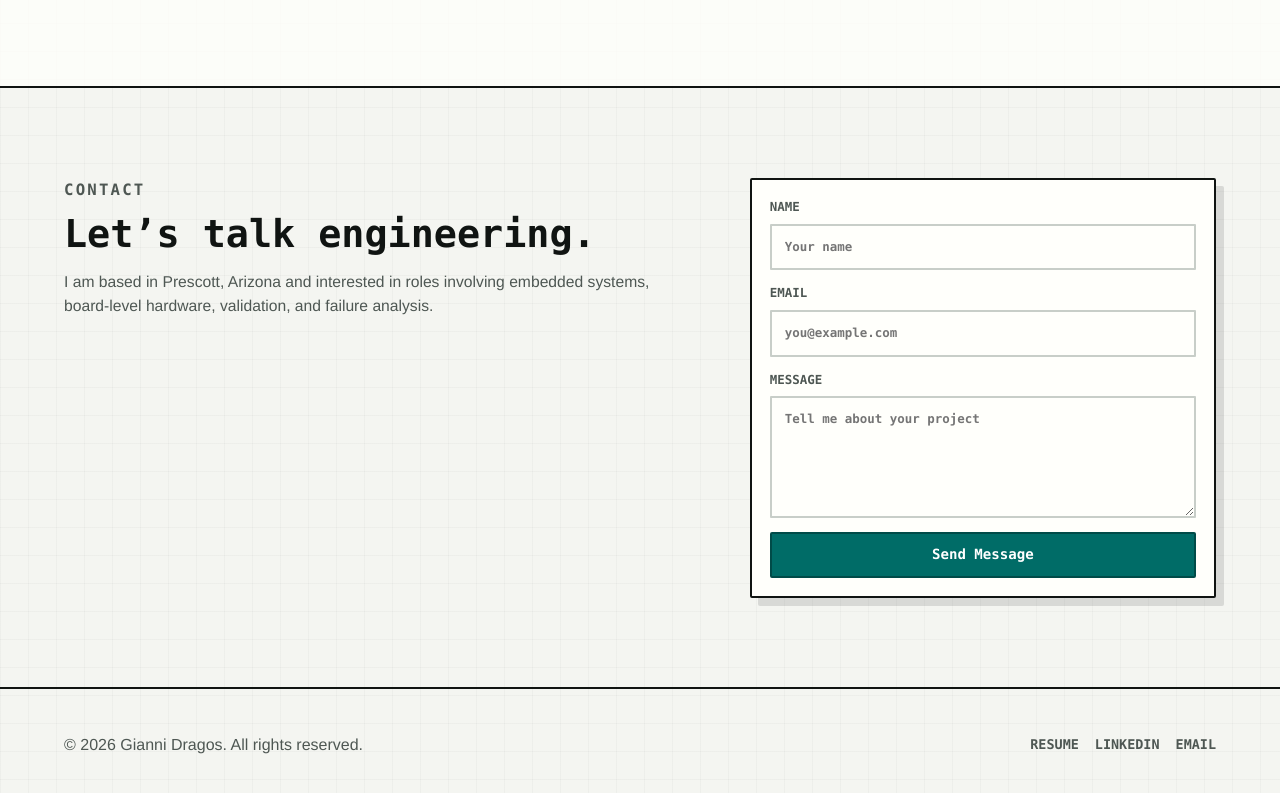
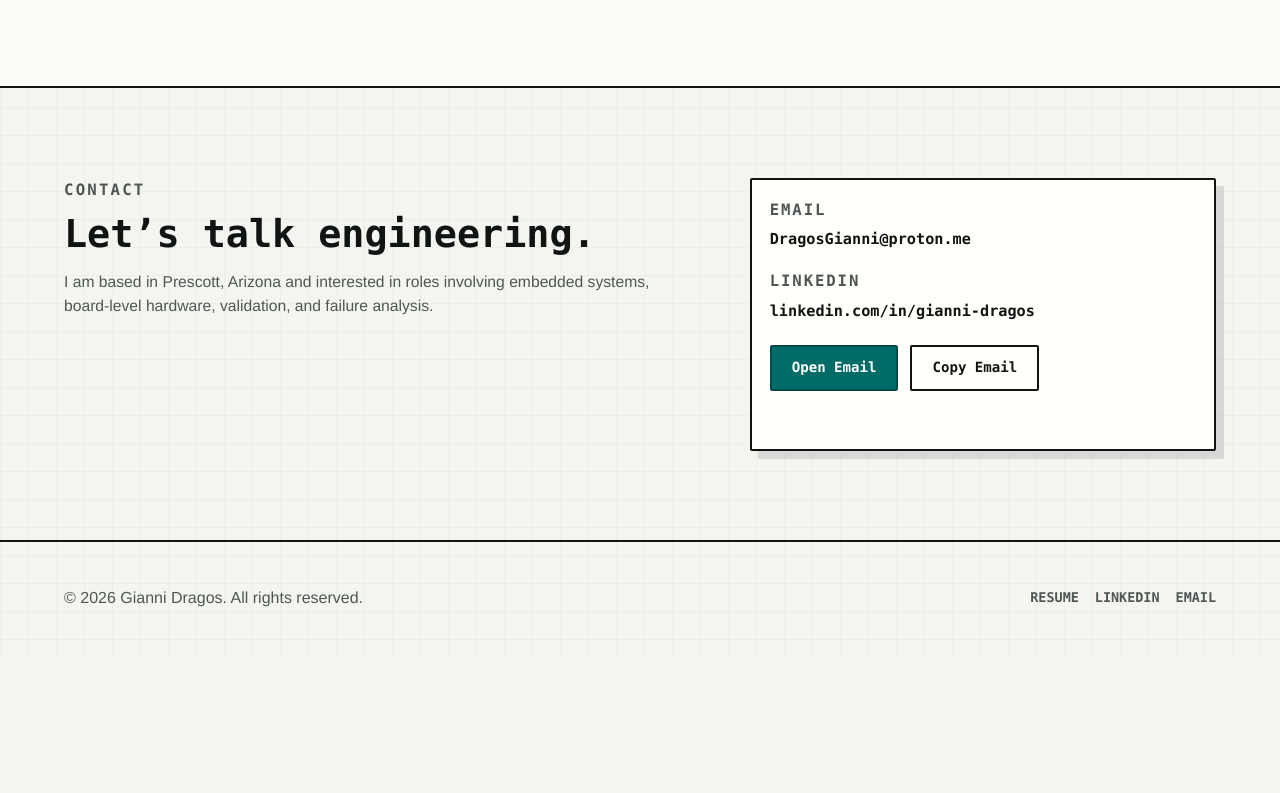
Before and after one commit to Gio-Dra/portfolio, a plain HTML site: page index.html in a window 1280 px wide. Shown: the part 2805-3598 px from the top of the page. After the commit the page ends 3459 px from the top, so only its background shows below. Drawn offline with Linux system fonts and the light colour scheme.

Commit message:
Mail Fix

```diff
--- a/index.html
+++ b/index.html
@@ -237,21 +237,21 @@
             embedded systems, board-level hardware, validation, and failure analysis.
           </p>
         </div>
-        <form class="contact-form" action="mailto:DragosGianni@proton.me" method="post" enctype="text/plain">
-          <label>
-            Name
-            <input type="text" name="name" placeholder="Your name" required>
-          </label>
-          <label>
-            Email
-            <input type="email" name="email" placeholder="you@example.com" required>
-          </label>
-          <label>
-            Message
-            <textarea name="message" rows="5" placeholder="Tell me about your project" required></textarea>
-          </label>
-          <button class="button" type="submit">Send Message</button>
-        </form>
+        <div class="contact-card">
+          <div>
+            <p class="contact-label">Email</p>
+            <a class="contact-value" href="mailto:DragosGianni@proton.me?subject=Portfolio%20Inquiry">DragosGianni@proton.me</a>
+          </div>
+          <div>
+            <p class="contact-label">LinkedIn</p>
+            <a class="contact-value" href="https://www.linkedin.com/in/gianni-dragos/" target="_blank" rel="noreferrer">linkedin.com/in/gianni-dragos</a>
+          </div>
+          <div class="contact-actions">
+            <a class="button" href="mailto:DragosGianni@proton.me?subject=Portfolio%20Inquiry">Open Email</a>
+            <button class="button button-muted" type="button" data-copy-email="DragosGianni@proton.me">Copy Email</button>
+          </div>
+          <p class="copy-status" aria-live="polite"></p>
+        </div>
       </section>
     </main>
 
--- a/script.js
+++ b/script.js
@@ -16,3 +16,23 @@ document.querySelectorAll('a[href^="#"]').forEach((link) => {
     target.scrollIntoView({ behavior: "smooth", block: "start" });
   });
 });
+
+const copyEmailButton = document.querySelector("[data-copy-email]");
+
+if (copyEmailButton) {
+  copyEmailButton.addEventListener("click", async () => {
+    const email = copyEmailButton.getAttribute("data-copy-email");
+    const status = document.querySelector(".copy-status");
+
+    try {
+      await navigator.clipboard.writeText(email);
+      if (status) {
+        status.textContent = "Email copied.";
+      }
+    } catch {
+      if (status) {
+        status.textContent = email;
+      }
+    }
+  });
+}
--- a/styles.css
+++ b/styles.css
@@ -557,9 +557,9 @@ h3 {
   align-items: start;
 }
 
-.contact-form {
+.contact-card {
   display: grid;
-  gap: 14px;
+  gap: 18px;
   padding: 18px;
   border: 2px solid var(--line-strong);
   border-radius: 2px;
@@ -567,30 +567,41 @@ h3 {
   box-shadow: var(--shadow);
 }
 
-.contact-form label {
-  display: grid;
-  gap: 7px;
+.contact-label {
+  margin: 0 0 6px;
+  color: var(--accent);
+  font-family: var(--mono);
+  font-size: 0.72rem;
+  font-weight: 800;
+  letter-spacing: 0.12em;
+  text-transform: uppercase;
+}
+
+.contact-value {
+  color: var(--text);
+  font-family: var(--mono);
+  font-size: 0.95rem;
+  font-weight: 800;
+  overflow-wrap: anywhere;
+}
+
+.contact-value:hover {
+  color: var(--accent);
+}
+
+.contact-actions {
+  display: flex;
+  flex-wrap: wrap;
+  gap: 12px;
+  margin-top: 4px;
+}
+
+.copy-status {
+  min-height: 1.4em;
+  margin: 0;
   color: var(--muted);
   font-family: var(--mono);
   font-size: 0.78rem;
-  font-weight: 800;
-  text-transform: uppercase;
-}
-
-.contact-form input,
-.contact-form textarea {
-  width: 100%;
-  border: 2px solid var(--line);
-  border-radius: 1px;
-  padding: 12px 13px;
-  background: #fffffb;
-  color: var(--text);
-}
-
-.contact-form input:focus,
-.contact-form textarea:focus {
-  border-color: var(--accent);
-  outline: 2px solid rgba(0, 108, 103, 0.18);
 }
 
 .site-footer {
@@ -665,7 +676,7 @@ h3 {
   }
 
   .hero-actions .button,
-  .contact-form .button {
+  .contact-actions .button {
     width: 100%;
   }
 
```
